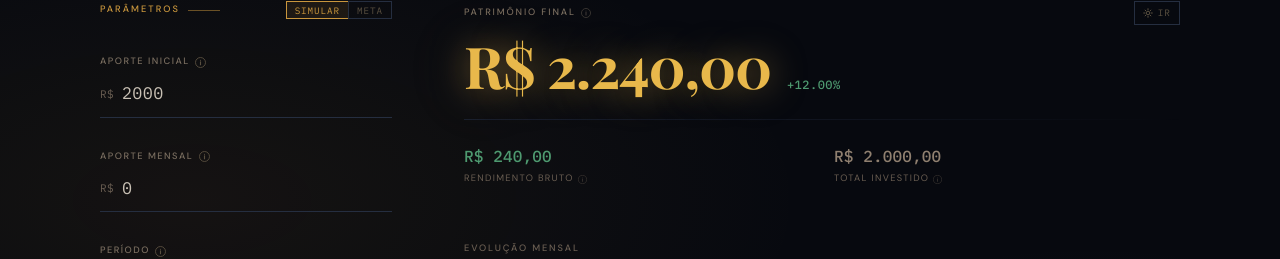
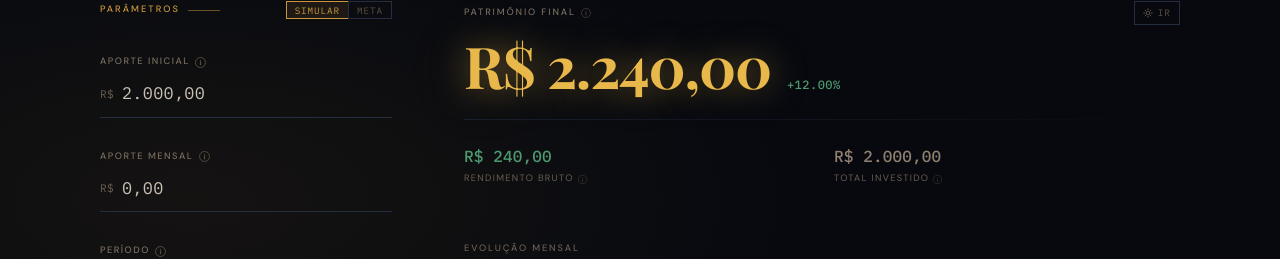
Before and after one commit to vinicius73/calculadora-renda-fixa, a Vue app: page / in a window 1280 px wide. Shown: the part 120-379 px from the top of the page. Built offline with nearby package versions, Linux system fonts and the light colour scheme.

Commit message:
Refactor CalculatorForm to integrate Brazilian number formatting for input fields. Implement useBrInput composable for handling formatted currency and decimal inputs, enhancing user experience and input validation. Update tests for CalculatorForm to reflect changes in input handling.

```diff
--- a/src/components/CalculatorForm.vue
+++ b/src/components/CalculatorForm.vue
@@ -12,10 +12,45 @@ import {
   type IndexKey,
 } from '@/lib/indices'
 import { useIndices } from '@/composables/useIndices'
+import { useBrInput, BrInputMode } from '@/composables/useBrInput'
 import InfoIcon from '@/components/InfoIcon.vue'
 
 const store = useCalculatorStore()
 const { entry, goalMode, goalTarget } = storeToRefs(store)
+
+// ── BR-formatted inputs ──────────────────────────────────────────
+
+const initialValueInput = useBrInput(
+  () => entry.value.initialValue,
+  (v) => {
+    entry.value.initialValue = v
+  },
+  BrInputMode.Currency,
+)
+
+const monthlyValueInput = useBrInput(
+  () => entry.value.monthlyValue,
+  (v) => {
+    entry.value.monthlyValue = v
+  },
+  BrInputMode.Currency,
+)
+
+const goalTargetInput = useBrInput(
+  () => goalTarget.value,
+  (v) => {
+    goalTarget.value = v
+  },
+  BrInputMode.Currency,
+)
+
+const periodInput = useBrInput(
+  () => entry.value.period,
+  (v) => {
+    entry.value.period = Math.max(1, Math.round(v))
+  },
+  BrInputMode.Integer,
+)
 
 // ── Interest rate with period toggle ────────────────────────────
 
@@ -35,6 +70,14 @@ const taxDisplay = computed({
     store.setEntry({ monthlyTax: monthly })
   },
 })
+
+const taxInput = useBrInput(
+  () => taxDisplay.value,
+  (v) => {
+    taxDisplay.value = v
+  },
+  BrInputMode.Decimal,
+)
 
 // Flips display mode; computed getter re-derives the equivalent rate automatically
 function switchPeriod(period: TaxPeriod) {
@@ -63,6 +106,22 @@ useCalculatorUrlSync({ taxPeriod, rateSource, selectedIndex, indexMultiplier })
 const editingIndexRate = ref(false)
 const editableIndexRate = ref<number>(0)
 const indexRateInputRef = ref<HTMLInputElement | null>(null)
+
+const indexMultiplierInput = useBrInput(
+  () => indexMultiplier.value,
+  (v) => {
+    indexMultiplier.value = v
+  },
+  BrInputMode.Decimal,
+)
+
+const editableIndexRateInput = useBrInput(
+  () => editableIndexRate.value,
+  (v) => {
+    editableIndexRate.value = v
+  },
+  BrInputMode.Decimal,
+)
 
 const { indices, updateRate } = useIndices()
 
@@ -113,6 +172,11 @@ function cancelEditIndexRate() {
   editingIndexRate.value = false
 }
 
+function saveIndexRateBlur() {
+  editableIndexRateInput.onBlur()
+  saveIndexRate()
+}
+
 // Detects if user manually overrode the current index base rate
 const isCurrentIndexCustom = computed(() => {
   const defaultRate = DEFAULT_INDICES[selectedIndex.value].annualRate
@@ -160,7 +224,14 @@ function resetCurrentIndex() {
         </div>
         <label class="field-input-row">
           <span class="field-affix mono-text-ui-dense">R$</span>
-          <input v-model.number="entry.initialValue" inputmode="numeric" type="number" min="0" />
+          <input
+            :value="initialValueInput.display.value"
+            type="text"
+            inputmode="decimal"
+            @focus="initialValueInput.onFocus"
+            @input="initialValueInput.onInput"
+            @blur="initialValueInput.onBlur"
+          />
         </label>
       </div>
 
@@ -184,17 +255,21 @@ function resetCurrentIndex() {
           <span class="field-affix mono-text-ui-dense">R$</span>
           <input
             v-if="goalMode"
-            v-model.number="goalTarget"
-            inputmode="numeric"
-            type="number"
-            min="0"
+            :value="goalTargetInput.display.value"
+            type="text"
+            inputmode="decimal"
+            @focus="goalTargetInput.onFocus"
+            @input="goalTargetInput.onInput"
+            @blur="goalTargetInput.onBlur"
           />
           <input
             v-else
-            v-model.number="entry.monthlyValue"
-            inputmode="numeric"
-            type="number"
-            min="0"
+            :value="monthlyValueInput.display.value"
+            type="text"
+            inputmode="decimal"
+            @focus="monthlyValueInput.onFocus"
+            @input="monthlyValueInput.onInput"
+            @blur="monthlyValueInput.onBlur"
           />
         </label>
       </div>
@@ -209,7 +284,14 @@ function resetCurrentIndex() {
           </AppTooltip>
         </div>
         <label class="field-input-row">
-          <input v-model.number="entry.period" inputmode="numeric" type="number" />
+          <input
+            :value="periodInput.display.value"
+            type="text"
+            inputmode="numeric"
+            @focus="periodInput.onFocus"
+            @input="periodInput.onInput"
+            @blur="periodInput.onBlur"
+          />
           <span class="field-affix field-suffix mono-text-ui-dense">meses</span>
         </label>
       </div>
@@ -252,11 +334,12 @@ function resetCurrentIndex() {
         <template v-if="rateSource === RateSource.Fixed">
           <label class="field-input-row">
             <input
-              v-model.number="taxDisplay"
+              :value="taxInput.display.value"
+              type="text"
               inputmode="decimal"
-              type="number"
-              step="any"
-              min="0"
+              @focus="taxInput.onFocus"
+              @input="taxInput.onInput"
+              @blur="taxInput.onBlur"
             />
             <span class="field-affix mono-text-ui-dense">%</span>
             <div class="period-toggle" role="group" aria-label="Período da taxa">
@@ -308,12 +391,13 @@ function resetCurrentIndex() {
             <span class="formula-op mono-text-ui-dense">×</span>
             <label class="formula-input-wrap">
               <input
-                v-model.number="indexMultiplier"
+                :value="indexMultiplierInput.display.value"
+                type="text"
                 inputmode="decimal"
-                type="number"
-                step="any"
-                min="0"
                 class="formula-input mono-text-ui-dense"
+                @focus="indexMultiplierInput.onFocus"
+                @input="indexMultiplierInput.onInput"
+                @blur="indexMultiplierInput.onBlur"
               />
               <span class="formula-pct mono-text-ui-dense">%</span>
             </label>
@@ -369,12 +453,13 @@ function resetCurrentIndex() {
             <template v-else>
               <input
                 ref="indexRateInputRef"
-                v-model.number="editableIndexRate"
-                type="number"
+                :value="editableIndexRateInput.display.value"
+                type="text"
                 inputmode="decimal"
-                step="any"
                 class="index-rate-edit-input mono-text-ui-dense"
-                @blur="saveIndexRate"
+                @focus="editableIndexRateInput.onFocus"
+                @input="editableIndexRateInput.onInput"
+                @blur="saveIndexRateBlur"
                 @keydown.enter="saveIndexRate"
                 @keydown.escape="cancelEditIndexRate"
               />
--- /dev/null
+++ b/src/composables/useBrInput.ts
@@ -0,0 +1,80 @@
+import { ref, watch } from 'vue'
+
+export enum BrInputMode {
+  Currency = 'currency',
+  Decimal = 'decimal',
+  Integer = 'integer',
+}
+
+const FORMAT_OPTIONS: Record<BrInputMode, Intl.NumberFormatOptions> = {
+  [BrInputMode.Currency]: { minimumFractionDigits: 2, maximumFractionDigits: 2 },
+  [BrInputMode.Decimal]: { minimumFractionDigits: 0, maximumFractionDigits: 4 },
+  [BrInputMode.Integer]: { minimumFractionDigits: 0, maximumFractionDigits: 0 },
+}
+
+/**
+ * Parses a Brazilian-formatted number string to a JS number.
+ * Treats '.' as thousands separator and ',' as decimal separator.
+ * Examples: '1.234,56' → 1234.56 | '12,5' → 12.5 | '1.234' → 1234
+ */
+export function parseBrNumber(raw: string): number {
+  const cleaned = raw
+    .trim()
+    .replace(/\./g, '') // remove thousands separators
+    .replace(',', '.') // normalize decimal separator
+  if (!cleaned) return NaN
+  return parseFloat(cleaned)
+}
+
+/**
+ * Formats a JS number to Brazilian locale string.
+ * Examples: 1234.56 (currency) → '1.234,56' | 12.5 (decimal) → '12,5'
+ */
+export function formatBrNumber(n: number, mode: BrInputMode): string {
+  if (!isFinite(n)) return ''
+  return new Intl.NumberFormat('pt-BR', FORMAT_OPTIONS[mode]).format(n)
+}
+
+/**
+ * Composable for a Brazilian-formatted numeric text input.
+ *
+ * Lifecycle:
+ *  - display shows formatted value when field is not focused
+ *  - onInput: updates display (raw string) + calls setter with parsed value
+ *  - onBlur: reformats display and ensures setter has final value
+ *  - External changes (from getter) update display only while not focused
+ */
+export function useBrInput(getter: () => number, setter: (n: number) => void, mode: BrInputMode) {
+  const display = ref(formatBrNumber(getter(), mode))
+  const focused = ref(false)
+
+  watch(getter, (n) => {
+    if (!focused.value) {
+      display.value = formatBrNumber(n, mode)
+    }
+  })
+
+  function onFocus() {
+    focused.value = true
+  }
+
+  function onInput(e: Event) {
+    const raw = (e.target as HTMLInputElement).value
+    display.value = raw
+    const n = parseBrNumber(raw)
+    if (isFinite(n) && n >= 0) setter(n)
+  }
+
+  function onBlur() {
+    focused.value = false
+    const n = parseBrNumber(display.value)
+    if (isFinite(n) && n >= 0) {
+      setter(n)
+      display.value = formatBrNumber(n, mode)
+    } else {
+      display.value = formatBrNumber(getter(), mode)
+    }
+  }
+
+  return { display, onFocus, onInput, onBlur }
+}
```
Also changed, not shown: 2 other files (tests, documents, lock files or other folders).
